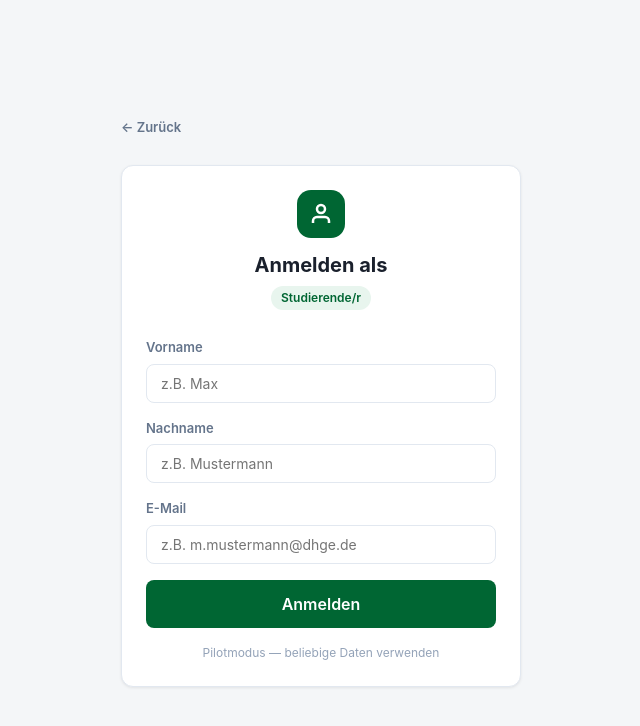
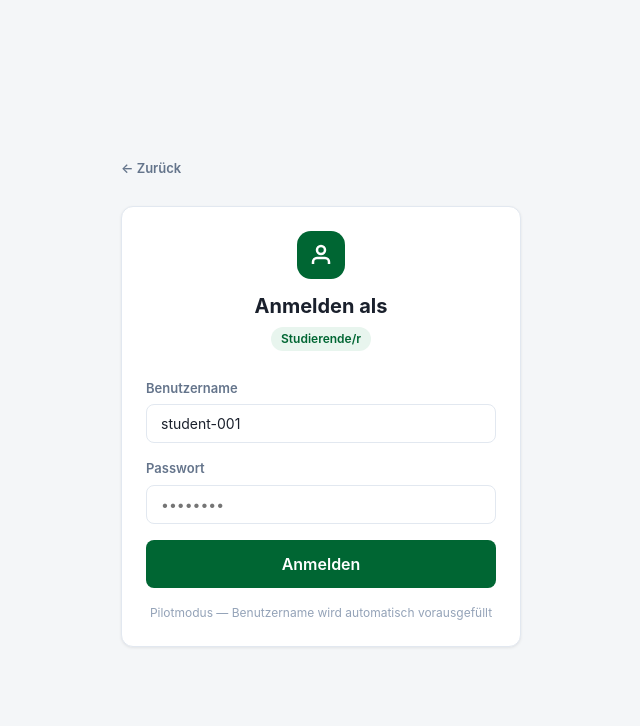
Before and after one commit to kilianrder-cell/dhge-praesenz-frontend, a React (Vite) app: page /login in a window 1280 px wide. Shown: the top 726 px of the page, without its empty margins (319-959 px from the left). Built offline with nearby package versions, Linux system fonts and the light colour scheme; no server answers.

Commit message:
Login-Fenster angepasst

```diff
--- a/src/pages/Login.jsx
+++ b/src/pages/Login.jsx
@@ -3,6 +3,12 @@ import { useState } from 'react';
 import { useNavigate, useLocation } from 'react-router-dom';
 import { useAuth } from '../App';
 import client from '../api/client';
+
+const ROLLE_STANDARD = {
+  dozent: 'dozent-001',
+  studierender: 'student-001',
+  verwaltung: 'verwaltung-001',
+};
 
 export default function Login() {
   const navigate = useNavigate();
@@ -10,7 +16,10 @@ export default function Login() {
   const { login } = useAuth();
   const rolle = location.state?.rolle || 'studierender';
 
-  const [form, setForm] = useState({ vorname: '', nachname: '', email: '' });
+  const [form, setForm] = useState({
+    username: ROLLE_STANDARD[rolle] || '',
+    passwort: '',
+  });
   const [loading, setLoading] = useState(false);
   const [fehler, setFehler] = useState('');
 
@@ -22,34 +31,33 @@ export default function Login() {
 
   const handleSubmit = async (e) => {
     e.preventDefault();
-    if (!form.vorname || !form.nachname || !form.email) {
-      setFehler('Bitte alle Felder ausfüllen.');
+    if (!form.username) {
+      setFehler('Bitte Benutzername eingeben.');
       return;
     }
     setLoading(true);
     setFehler('');
     try {
-      // Mock-IdP: Token für die gewählte Rolle abrufen
-      const res = await client.post('/api/mock-auth/token', { rolle });
-      const token = res.data.access_token;
+      const res = await client.post('/api/mock-auth/token', {
+        username: form.username,
+      });
+      const token = res.data.token;
+      const payload = JSON.parse(atob(token.split('.')[1]));
 
-      const userData = {
-        vorname: form.vorname,
-        nachname: form.nachname,
-        email: form.email,
-        rolle,
-      };
+      login({
+        vorname: payload.given_name,
+        nachname: payload.family_name,
+        email: payload.email,
+        rolle: payload.role,
+      }, token);
 
-      login(userData, token);
-
-      // Kurzes Delay damit localStorage gesetzt ist bevor navigiert wird
       await new Promise(resolve => setTimeout(resolve, 100));
 
-      if (rolle === 'dozent') navigate('/dozent');
-      else if (rolle === 'verwaltung') navigate('/verwaltung');
+      if (payload.role === 'dozent') navigate('/dozent');
+      else if (payload.role === 'verwaltung') navigate('/verwaltung');
       else navigate('/');
     } catch {
-      setFehler('Anmeldung fehlgeschlagen. Bitte versuche es erneut.');
+      setFehler('Anmeldung fehlgeschlagen. Benutzername prüfen.');
     } finally {
       setLoading(false);
     }
@@ -65,7 +73,6 @@ export default function Login() {
       padding: '24px',
     }}>
       <div style={{ width: '100%', maxWidth: '400px' }}>
-        {/* Zurück-Link */}
         <button
           className="btn btn-ghost btn-sm"
           onClick={() => navigate('/')}
@@ -75,7 +82,6 @@ export default function Login() {
         </button>
 
         <div className="card">
-          {/* Header */}
           <div style={{ textAlign: 'center', marginBottom: '28px' }}>
             <div style={{
               width: '48px', height: '48px',
@@ -94,31 +100,24 @@ export default function Login() {
 
           <form onSubmit={handleSubmit}>
             <div className="form-group">
-              <label className="label">Vorname</label>
+              <label className="label">Benutzername</label>
               <input
                 className="input"
-                placeholder="z.B. Max"
-                value={form.vorname}
-                onChange={(e) => setForm({ ...form, vorname: e.target.value })}
+                placeholder="z.B. dozent-001"
+                value={form.username}
+                onChange={(e) => setForm({ ...form, username: e.target.value })}
+                autoComplete="username"
               />
             </div>
             <div className="form-group">
-              <label className="label">Nachname</label>
+              <label className="label">Passwort</label>
               <input
                 className="input"
-                placeholder="z.B. Mustermann"
-                value={form.nachname}
-                onChange={(e) => setForm({ ...form, nachname: e.target.value })}
-              />
-            </div>
-            <div className="form-group">
-              <label className="label">E-Mail</label>
-              <input
-                className="input"
-                type="email"
-                placeholder="z.B. m.mustermann@dhge.de"
-                value={form.email}
-                onChange={(e) => setForm({ ...form, email: e.target.value })}
+                type="password"
+                placeholder="••••••••"
+                value={form.passwort}
+                onChange={(e) => setForm({ ...form, passwort: e.target.value })}
+                autoComplete="current-password"
               />
             </div>
 
@@ -142,7 +141,7 @@ export default function Login() {
           </form>
 
           <p style={{ textAlign: 'center', fontSize: '12px', color: 'var(--text-muted)', marginTop: '16px' }}>
-            Pilotmodus — beliebige Daten verwenden
+            Pilotmodus — Benutzername wird automatisch vorausgefüllt
           </p>
         </div>
       </div>
```
